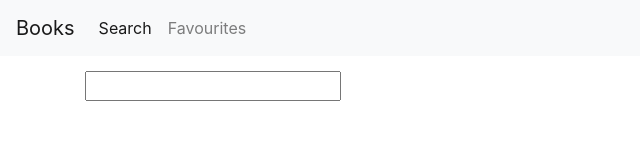
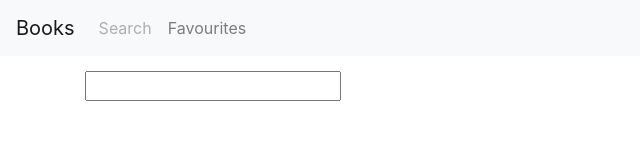
Before and after one commit to kenanM/book-list, a React (Create React App) app: page / in a window 1280 px wide. Shown: the top 160 px of the page, without its empty margins (0-640 px from the left). Built offline with nearby package versions, Linux system fonts and the light colour scheme.

Commit message:
Improve look of navbar links

```diff
--- a/src/App.js
+++ b/src/App.js
@@ -258,13 +258,13 @@ class App extends Component {
             <NavLink exact
                            to="/"
                            className="nav-item nav-link"
-                           activeClassName="active">
+                           activeClassName="disabled">
                     Search
                   </NavLink>
             <NavLink exact
                      to="/favourites"
                      className="nav-item nav-link"
-                     activeClassName="active">
+                     activeClassName="disabled">
               Favourites
             </NavLink>
           </div>
```
